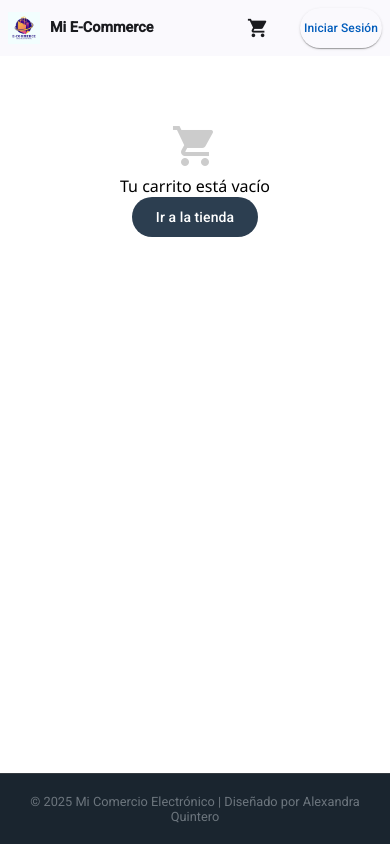
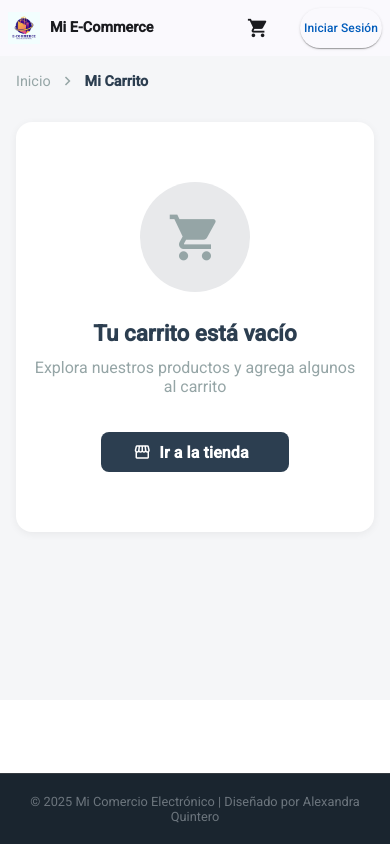
Before and after one commit to alexandraalvarezquintero75-source/Prueba-angular-wposs, an Angular app: page /cart in a window 390 px wide. Built offline with nearby package versions, Linux system fonts and the light colour scheme.

Commit message:
feat(cart): refactor UI to two-column layout and add breadcrumb navigation

```diff
--- a/src/app/cart/cart/cart.component.html
+++ b/src/app/cart/cart/cart.component.html
@@ -1,45 +1,94 @@
-<div class="cart-container">
+<div class="cart-page-container">
+  <div class="breadcrumb-navigation">
+    <span routerLink="/home">Inicio</span>
+    <mat-icon>chevron_right</mat-icon>
+    <span class="current-page">Mi Carrito</span>
+  </div>
+
   @if (cartItems().length === 0) {
-    <div class="empty-state" style="text-align: center; padding: 50px;">
-      <mat-icon style="font-size: 48px; width: 48px; height: 48px; color: #ccc;">shopping_cart</mat-icon>
-      <p>Tu carrito está vacío</p>
-      <button mat-flat-button class="btn-custom" routerLink="/home">Ir a la tienda</button>
+    <div class="empty-cart-state">
+      <div class="empty-cart-icon">
+        <mat-icon>shopping_cart</mat-icon>
+      </div>
+      <h3>Tu carrito está vacío</h3>
+      <p>Explora nuestros productos y agrega algunos al carrito</p>
+      <button mat-flat-button class="go-to-shop-button" routerLink="/home">
+        <mat-icon>storefront</mat-icon>
+        Ir a la tienda
+      </button>
     </div>
   } @else {
+    <div class="cart-two-column-layout">
+
+      <div class="products-list-section">
+        <div class="section-header">
           <h2>Mi Carrito</h2>
+          <span class="products-counter-badge">
+            {{ cartItems().length }} {{ cartItems().length === 1 ? 'producto' : 'productos' }}
+          </span>
+        </div>
+        <div class="cart-items-list">
+          @for (item of cartItems(); track item.id) {
+            <div class="product-item-card">
 
-    <div class="cart-list">
-      @for (item of cartItems(); track item.id) {
-        <div class="cart-item" [routerLink]="['/product', item.id]" style="cursor: pointer;">
-          <img [src]="item.images[0]" [alt]="item.title" class="item-image" />
-
-          <div class="item-info">
-            <span class="item-title">{{ item.title }}</span>
-            <span class="item-meta">{{ item.quantity }}x {{ item.price | currency }}</span>
+              <div class="product-image-wrapper" [routerLink]="['/product', item.id]">
+                <img [src]="item.images[0]" [alt]="item.title" />
+                <div class="image-hover-overlay">
+                  <mat-icon>visibility</mat-icon>
+                </div>
               </div>
 
-          <div class="item-subtotal">
-            <span style="font-size: 0.75rem; color: #999; display: block;">total</span>
-            <span class="subtotal-val">{{ (item.price * item.quantity) | currency }}</span>
+              <div class="product-details-content">
+                <h3 [routerLink]="['/product', item.id]">{{ item.title }}</h3>
+                <div class="product-meta-info">
+                  <span class="unit-price">{{ item.price | currency }}</span>
+                  <span class="quantity-badge">
+                    <mat-icon>shopping_bag</mat-icon>
+                    Cantidad: {{ item.quantity }}
+                  </span>
+                </div>
               </div>
 
-          <button mat-icon-button color="warn" class="btn-remove" (click)="removeItem($event, item.id)">
+              <div class="product-subtotal-wrapper">
+                <span class="subtotal-label">Subtotal</span>
+                <span class="subtotal-amount">{{ (item.price * item.quantity) | currency }}</span>
+              </div>
+              <button mat-icon-button color="warn" class="remove-product-button" (click)="removeItem($event, item.id)">
                 <mat-icon>delete_outline</mat-icon>
               </button>
             </div>
           }
         </div>
 
-    <div class="cart-summary">
-      <div class="total-box">
-        <span style="color: #666; font-size: 0.9rem;">Total a pagar</span>
-        <h3>{{ total() | currency }}</h3>
-      </div>
-
-      <button mat-stroked-button color="warn" (click)="clearCart()">
+        <button mat-stroked-button class="clear-all-cart-button" (click)="clearCart()">
           <mat-icon>delete_sweep</mat-icon>
           Vaciar carrito
         </button>
       </div>
+
+      <div class="order-summary-section">
+        <div class="summary-card">
+          <h3>Resumen</h3>
+
+          <div class="summary-content-wrapper">
+            <div class="summary-info-row">
+              <span>Productos ({{ cartItems().length }})</span>
+              <span>{{ total() | currency }}</span>
+            </div>
+
+            <div class="summary-divider-line"></div>
+            <div class="summary-info-row total-amount-row">
+              <span>Total</span>
+              <span class="final-total-amount">{{ total() | currency }}</span>
+            </div>
+          </div>
+          <div class="cart-storage-info-box">
+            <mat-icon>info</mat-icon>
+            <p>Los productos en el carrito se guardan localmente en tu navegador</p>
+          </div>
+        </div>
+      </div>
+
+    </div>
   }
 </div>
--- a/src/app/cart/cart/cart.component.scss
+++ b/src/app/cart/cart/cart.component.scss
@@ -1,203 +1,529 @@
-.cart-container {
-  max-width: 850px;
-  margin: 2rem auto;
-  padding: 0 20px;
-  font-family: 'Segoe UI', Roboto, sans-serif;
+$primary-color: #2c3e50;
+$accent-color: #e74c3c;
+$danger-color: #e74c3c;
+$success-color: #27ae60;
+$text-dark: #2c3e50;
+$text-light: #95a5a6;
+$border-color: #ecf0f1;
+$bg-light: #f8f9fa;
+$bg-gray: #e8e9eb;
 
-  h2 {
-    font-weight: 600;
-    margin-bottom: 24px;
-    color: #333;
+
+.cart-page-container {
+  max-width: 1400px;
+  margin: 0 auto;
+  padding: 2rem 1.5rem;
+  min-height: calc(100vh - 200px);
+  background: #f5f6f8;
+}
+
+.breadcrumb-navigation {
+  display: flex;
+  align-items: center;
+  gap: 8px;
+  margin-bottom: 32px;
+  font-size: 0.9rem;
+  color: $text-light;
+
+  span {
+    cursor: pointer;
+    transition: color 0.3s;
+
+    &:hover {
+      color: $accent-color;
+    }
+
+    &.current-page {
+      color: $text-dark;
+      font-weight: 600;
+    }
+  }
+
+  mat-icon {
+    font-size: 18px;
+    width: 18px;
+    height: 18px;
   }
 }
 
-.cart-item {
-  display: grid;
-  grid-template-columns: 80px 1fr auto auto;
-  align-items: center;
-  gap: 16px;
+
+.empty-cart-state {
+  text-align: center;
+  padding: 80px 20px;
   background: white;
-  padding: 16px;
-  margin-bottom: 12px;
-  border-radius: 12px;
-  box-shadow: 0 2px 10px rgba(0,0,0,0.05);
-  transition: transform 0.2s;
+  border-radius: 16px;
+  box-shadow: 0 2px 8px rgba(0,0,0,0.06);
 
-  &:hover {
-    transform: translateY(-2px);
-    box-shadow: 0 4px 15px rgba(0,0,0,0.1);
-  }
+  .empty-cart-icon {
+    width: 140px;
+    height: 140px;
+    margin: 0 auto 28px;
+    background: $bg-gray;
+    border-radius: 50%;
+    display: flex;
+    align-items: center;
+    justify-content: center;
 
-  .item-image {
-    width: 80px;
-    height: 80px;
-    object-fit: cover;
-    border-radius: 8px;
-    background: #f8f8f8;
-    flex-shrink: 0;
-  }
-
-  .item-info {
-    min-width: 0;
-    overflow: hidden;
-
-    .item-title {
-      font-weight: 600;
-      font-size: 1rem;
-      display: block;
-      margin-bottom: 6px;
-      color: #333;
-
-
-      display: -webkit-box;
-      -webkit-line-clamp: 2;
-        line-clamp: 2;
-      -webkit-box-orient: vertical;
-      overflow: hidden;
-      text-overflow: ellipsis;
-      line-height: 1.3;
-      word-break: break-word;
-    }
-
-    .item-meta {
-      font-size: 0.9rem;
-      color: #ff4444;
-      font-weight: 700;
-      display: block;
+    mat-icon {
+      font-size: 70px;
+      width: 70px;
+      height: 70px;
+      color: $text-light;
     }
   }
 
-  .item-subtotal {
-    color: #ff4444;
-    text-align: right;
-    padding: 0 8px;
-    flex-shrink: 0;
+  h3 {
+    font-size: 1.75rem;
+    margin-bottom: 12px;
+    color: $text-dark;
+    font-weight: 600;
+  }
 
-    .subtotal-val {
-      display: block;
-        color: #ff4444;
-      font-weight: 800;
+  p {
+    color: $text-light;
+    margin-bottom: 36px;
+    font-size: 1rem;
+  }
+
+  .go-to-shop-button {
+    background: $primary-color;
+    color: white;
+    padding: 14px 40px;
+    border-radius: 8px;
+    font-weight: 600;
+    font-size: 1rem;
+    text-transform: none;
+    transition: all 0.3s ease;
+
+    &:hover {
+      background: darken($primary-color, 8%);
+      transform: translateY(-2px);
+      box-shadow: 0 4px 12px rgba(44, 62, 80, 0.25);
+    }
+
+    mat-icon {
+      margin-right: 8px;
+    }
+  }
+}
+
+.cart-two-column-layout {
+  display: grid;
+  grid-template-columns: 1fr 420px;
+  gap: 24px;
+  align-items: start;
+}
+
+
+.products-list-section {
+
+  .section-header {
+    display: flex;
+    justify-content: space-between;
+    align-items: center;
+    margin-bottom: 24px;
+
+    h2 {
+      font-size: 1.85rem;
+      font-weight: 600;
+      color: $text-dark;
+      margin: 0;
+    }
+
+    .products-counter-badge {
+      background: $bg-gray;
+      color: $text-dark;
+      padding: 8px 20px;
+      border-radius: 20px;
+      font-size: 0.9rem;
+      font-weight: 600;
+    }
+  }
+
+  .cart-items-list {
+    display: flex;
+    flex-direction: column;
+    gap: 16px;
+  }
+
+  .clear-all-cart-button {
+    width: 100%;
+    margin-top: 20px;
+    padding: 14px;
+    border-radius: 8px;
+    color: $accent-color;
+    border: 2px solid $accent-color;
+    font-weight: 600;
+    font-size: 0.95rem;
+    background: white;
+    transition: all 0.3s ease;
+
+    &:hover {
+      background: $accent-color;
+      color: white;
+      transform: translateY(-1px);
+      box-shadow: 0 4px 12px rgba($accent-color, 0.3);
+    }
+
+    mat-icon {
+      margin-right: 8px;
+    }
+  }
+}
+
+
+.product-item-card {
+  display: grid;
+  grid-template-columns: 150px 1fr auto auto;
+  gap: 20px;
+  align-items: center;
+  background: white;
+  padding: 20px;
+  border-radius: 12px;
+  box-shadow: 0 2px 8px rgba(0,0,0,0.06);
+  transition: all 0.3s ease;
+  position: relative;
+
+  &:hover {
+    box-shadow: 0 4px 16px rgba(0,0,0,0.1);
+    transform: translateY(-2px);
+  }
+
+
+  .product-image-wrapper {
+    position: relative;
+    cursor: pointer;
+    overflow: hidden;
+    border-radius: 8px;
+    background: $bg-gray;
+
+    img {
+      width: 150px;
+      height: 150px;
+      object-fit: cover;
+      transition: transform 0.4s ease;
+    }
+
+
+    .image-hover-overlay {
+      position: absolute;
+      inset: 0;
+      background: rgba(44, 62, 80, 0.7);
+      display: flex;
+      align-items: center;
+      justify-content: center;
+      opacity: 0;
+      transition: opacity 0.3s ease;
+
+      mat-icon {
+        color: white;
+        font-size: 36px;
+        width: 36px;
+        height: 36px;
+      }
+    }
+
+    &:hover {
+      img {
+        transform: scale(1.1);
+      }
+      .image-hover-overlay {
+        opacity: 1;
+      }
+    }
+  }
+
+
+  .product-details-content {
+    display: flex;
+    flex-direction: column;
+    gap: 14px;
+    min-width: 0;
+
+    h3 {
       font-size: 1.1rem;
+      font-weight: 600;
+      color: $text-dark;
+      margin: 0;
+      cursor: pointer;
+      transition: color 0.3s;
+      display: -webkit-box;
+      -webkit-line-clamp: 2;
+      line-clamp: 2;
+      -webkit-box-orient: vertical;
+      overflow: hidden;
+      line-height: 1.4;
+
+      &:hover {
+        color: $accent-color;
+      }
+    }
+
+    .product-meta-info {
+      display: flex;
+      align-items: center;
+      gap: 16px;
+      flex-wrap: wrap;
+
+      .unit-price {
+        font-size: 1.15rem;
+        font-weight: 700;
+        color: $accent-color;
+      }
+
+      .quantity-badge {
+        display: flex;
+        align-items: center;
+        gap: 6px;
+        font-size: 0.9rem;
+        color: $text-dark;
+        background: $bg-gray;
+        padding: 6px 14px;
+        border-radius: 6px;
+        font-weight: 500;
+
+        mat-icon {
+          font-size: 18px;
+          width: 18px;
+          height: 18px;
+          color: $text-light;
+        }
+      }
+    }
+  }
+
+  .product-subtotal-wrapper {
+    display: flex;
+    flex-direction: column;
+    align-items: flex-end;
+    justify-content: center;
+    gap: 6px;
+    padding-right: 8px;
+
+    .subtotal-label {
+      font-size: 0.75rem;
+      color: $text-light;
+      text-transform: uppercase;
+      letter-spacing: 0.5px;
+      font-weight: 500;
+    }
+
+    .subtotal-amount {
+      font-size: 1.5rem;
+      font-weight: 700;
+      color: $accent-color;
       white-space: nowrap;
     }
   }
 
-  .btn-remove {
+  .remove-product-button {
     flex-shrink: 0;
-  }
-}
+    color: $accent-color;
+    transition: all 0.3s ease;
 
-.btn-custom {
-  background-color: #2c3e50 !important;
-  color: white !important;
-}
-
-.btn-outline-custom {
-  border-color: #2c3e50 !important;
-  color: #2c3e50 !important;
-}
-
-.cart-summary {
-  margin-top: 30px;
-  padding: 24px;
-  background: #fcfcfc;
-  border-radius: 15px;
-  border: 1px solid #eee;
-  display: flex;
-  justify-content: space-between;
-  align-items: center;
-  flex-wrap: wrap;
-  gap: 16px;
-
-  .total-box {
-    h3 {
-      margin: 0;
-      font-size: 1.5rem;
-      font-weight: 800;
-      color: #ff4444;
+    &:hover {
+      transform: scale(1.1);
+      background-color: rgba($accent-color, 0.1);
     }
   }
 }
 
-// Móviles
-@media (max-width: 600px) {
-  .cart-container {
-    padding: 0 12px;
-    margin: 1rem auto;
-  }
+.order-summary-section {
+  position: sticky;
+  top: 100px;
 
-  .cart-item {
-    grid-template-columns: 60px 1fr 32px;
-    gap: 12px;
-    padding: 12px;
+  .summary-card {
+    background: white;
+    padding: 28px;
+    border-radius: 12px;
+    box-shadow: 0 2px 8px rgba(0,0,0,0.06);
 
-    .item-image {
-      width: 60px;
-      height: 60px;
+    h3 {
+      font-size: 1.5rem;
+      font-weight: 600;
+      color: $text-dark;
+      margin: 0 0 24px 0;
     }
 
-    .item-info {
-      .item-title {
-        font-size: 0.9rem;
-        -webkit-line-clamp: 2;
-          line-clamp: 2;
+    .summary-content-wrapper {
+
+      .summary-info-row {
+        display: flex;
+        justify-content: space-between;
+        align-items: center;
+        margin-bottom: 16px;
+        font-size: 1rem;
+
+        span:first-child {
+          color: $text-light;
+          font-weight: 500;
+        }
+
+        span:last-child {
+          font-weight: 600;
+          color: $text-dark;
+        }
+
+        &.total-amount-row {
+          margin-top: 20px;
+          padding-top: 20px;
+          font-size: 1.15rem;
+
+          span:first-child {
+            color: $text-dark;
+            font-weight: 700;
+            font-size: 1.2rem;
+          }
+
+          .final-total-amount {
+            font-size: 2rem;
+            font-weight: 700;
+            color: $accent-color;
+          }
+        }
       }
 
-      .item-meta {
-        font-size: 0.85rem;
+      .summary-divider-line {
+        height: 1px;
+        background: $border-color;
+        margin: 20px 0;
       }
     }
 
-    .item-subtotal {
-      display: none;
-    }
-
-    .btn-remove {
-      grid-column: 3;
-      width: 32px;
-      height: 32px;
+    .cart-storage-info-box {
+      margin-top: 24px;
+      padding: 16px;
+      background: rgba($accent-color, 0.05);
+      border-radius: 8px;
+      display: flex;
+      align-items: flex-start;
+      gap: 12px;
+      border-left: 3px solid $accent-color;
 
       mat-icon {
+        color: $accent-color;
         font-size: 20px;
         width: 20px;
         height: 20px;
+        margin-top: 2px;
+        flex-shrink: 0;
+      }
+
+      p {
+        margin: 0;
+        font-size: 0.875rem;
+        color: $text-dark;
+        line-height: 1.5;
+      }
+    }
+  }
+}
+
+@media (max-width: 1024px) {
+  .cart-two-column-layout {
+    grid-template-columns: 1fr;
+  }
+
+  .order-summary-section {
+    position: static;
+  }
+}
+
+@media (max-width: 768px) {
+  .cart-page-container {
+    padding: 1rem;
+  }
+
+  .products-list-section {
+    .section-header {
+      flex-direction: column;
+      align-items: flex-start;
+      gap: 12px;
+
+      h2 {
+        font-size: 1.5rem;
       }
     }
   }
 
-  .cart-summary {
-    flex-direction: column;
-    gap: 16px;
-    text-align: center;
+  .product-item-card {
+    grid-template-columns: 110px 1fr;
+    gap: 14px;
     padding: 16px;
 
-    .total-box {
-      width: 100%;
+    .product-image-wrapper img {
+      width: 110px;
+      height: 110px;
+    }
 
+    .product-details-content {
       h3 {
-        font-size: 1.3rem;
+        font-size: 1rem;
+      }
+
+      .product-meta-info {
+        flex-direction: column;
+        align-items: flex-start;
+        gap: 8px;
       }
     }
 
-    button {
-      width: 100%;
+    .product-subtotal-wrapper {
+      grid-column: 1 / -1;
+      flex-direction: row;
+      justify-content: space-between;
+      margin-top: 12px;
+      padding-top: 12px;
+      border-top: 1px solid $border-color;
+      padding-right: 0;
+    }
+
+    .remove-product-button {
+      position: absolute;
+      top: 12px;
+      right: 12px;
+    }
+  }
+
+  .order-summary-section {
+    .summary-card {
+      padding: 20px;
     }
   }
 }
 
-// Tablets
-@media (min-width: 601px) and (max-width: 768px) {
-  .cart-item {
-    grid-template-columns: 70px 1fr auto auto;
-    gap: 14px;
+@media (max-width: 480px) {
+  .product-item-card {
+    grid-template-columns: 90px 1fr;
 
-    .item-image {
-      width: 70px;
-      height: 70px;
+    .product-image-wrapper img {
+      width: 90px;
+      height: 90px;
     }
 
-    .item-info .item-title {
-      font-size: 0.95rem;
+    .product-details-content {
+      h3 {
+        font-size: 0.95rem;
+      }
+    }
+  }
+
+  .empty-cart-state {
+    padding: 60px 16px;
+
+    .empty-cart-icon {
+      width: 110px;
+      height: 110px;
+
+      mat-icon {
+        font-size: 55px;
+        width: 55px;
+        height: 55px;
+      }
+    }
+
+    h3 {
+      font-size: 1.4rem;
     }
   }
 }
```
Also changed, not shown: src/app/products/product-card/product-card.component.scss (line endings or trailing spaces). Lines whose indentation alone changed are shown as unchanged.
